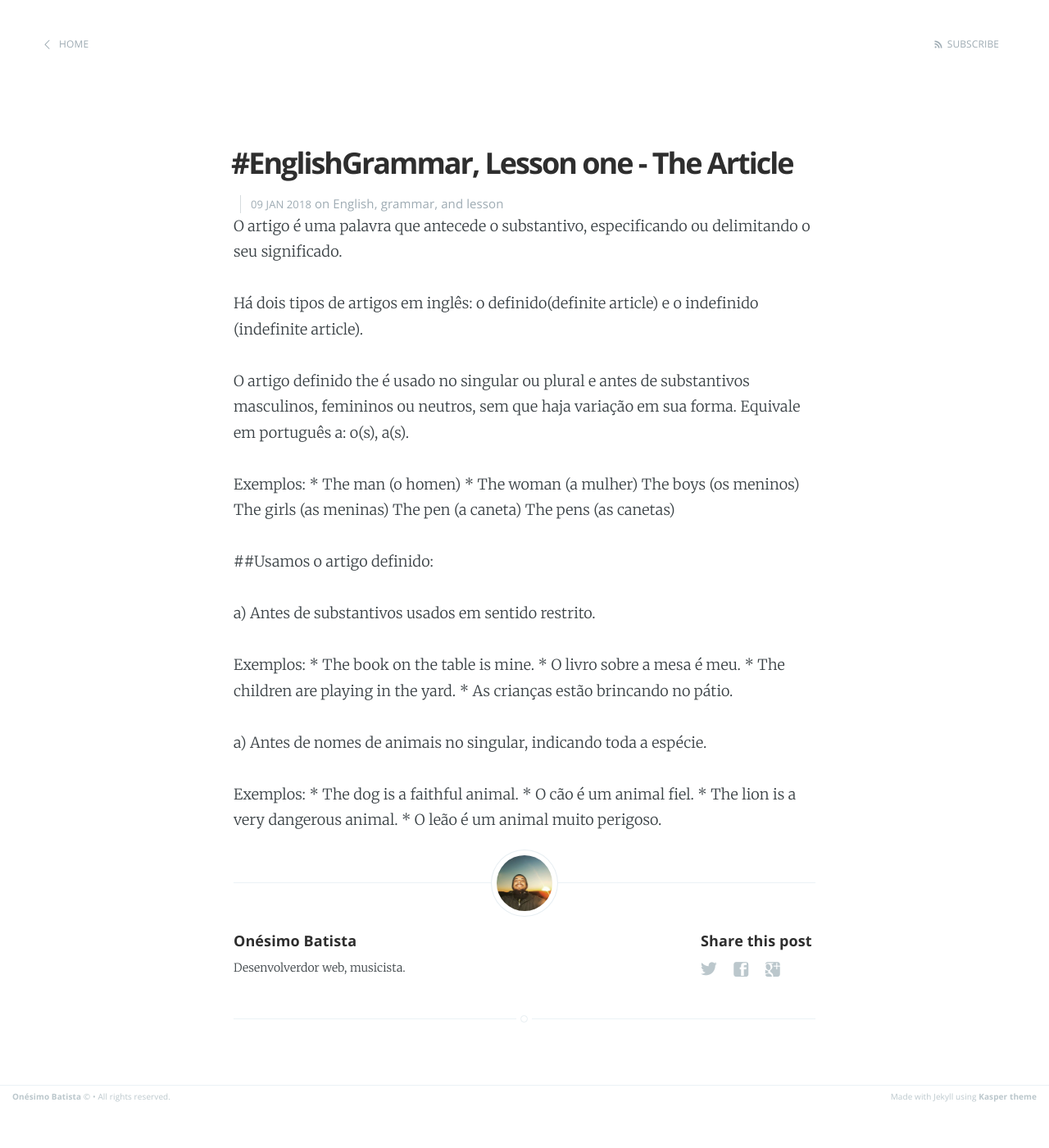
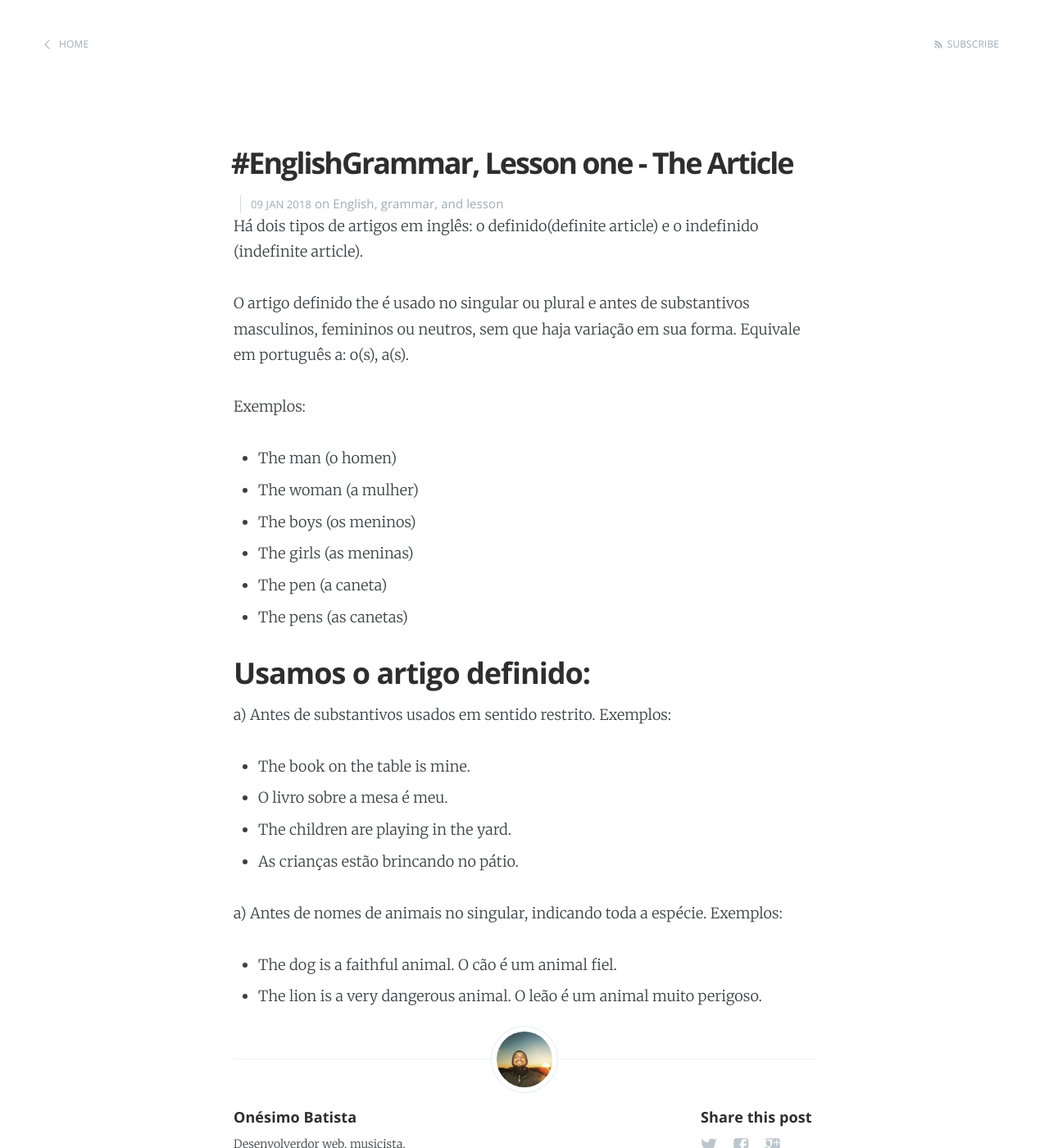
Before and after one commit to onesimo/blog, a Jekyll site: the page built from _posts/2018-01-09-english-grammar-lesson-one.md, in a window 1280 px wide and 1400 px high. Shown: the whole window at 82% size. Built offline with Jekyll 4.4.1, drawn with Linux system fonts in a browser that asks for light colours.

Commit message:
new post

```diff
--- a/_posts/2018-01-09-english-grammar-lesson-one.md
+++ b/_posts/2018-01-09-english-grammar-lesson-one.md
@@ -5,31 +5,31 @@ date:   2018-01-09 23:32:00
 categories: English grammar lesson
 ---
 
-O artigo é uma palavra que antecede o substantivo, especificando ou delimitando o seu significado.
 
 Há dois tipos de artigos em inglês: o definido(definite article) e o indefinido (indefinite article).
 
 O artigo definido the é usado no singular ou plural e antes de substantivos masculinos, femininos ou neutros, sem que haja variação em sua forma. Equivale em português a: o(s), a(s).
 
-Exemplos: *  The man (o homen)
-		  *  The woman (a mulher)
-		  The boys (os meninos)
-		  The girls (as meninas)
-		  The pen (a caneta)
-		  The pens (as canetas)
+Exemplos:
+- The man (o homen)
+- The woman (a mulher)
+- The boys (os meninos)
+- The girls (as meninas)
+- The pen (a caneta)
+- The pens (as canetas)
 
-##Usamos o artigo definido:
+## Usamos o artigo definido:
 
 a) Antes de substantivos usados em sentido restrito.
-
-Exemplos: * The book on the table is mine.
-		  * O livro sobre a mesa é meu.
-		  * The children are playing in the yard.
-		  * As crianças estão brincando no pátio.
+Exemplos:
+- The book on the table is mine.
+- O livro sobre a mesa é meu.
+- The children are playing in the yard.
+- As crianças estão brincando no pátio.
 
 a) Antes de nomes de animais no singular, indicando toda a espécie.
-
-Exemplos: * The dog is a faithful animal.
-		  * O cão é um animal fiel.
-		  * The lion is a very dangerous animal.
-		  * O leão é um animal muito perigoso.
+Exemplos:
+- The dog is a faithful animal.
+    O cão é um animal fiel.
+- The lion is a very dangerous animal.
+    O leão é um animal muito perigoso.
```
